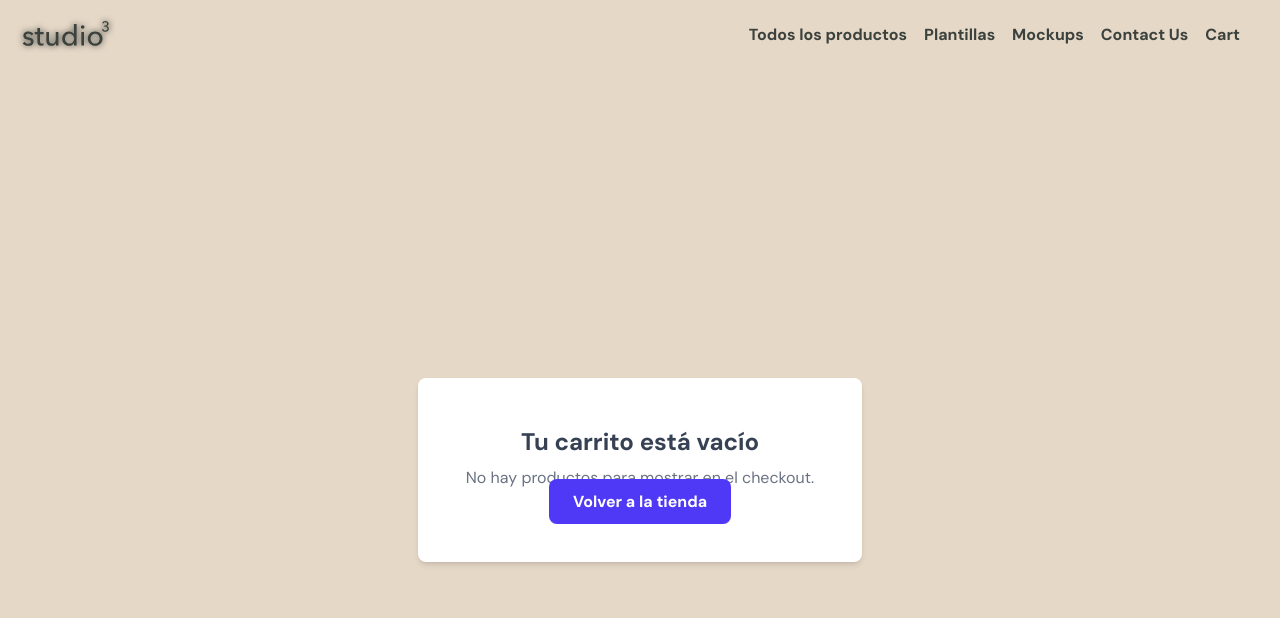
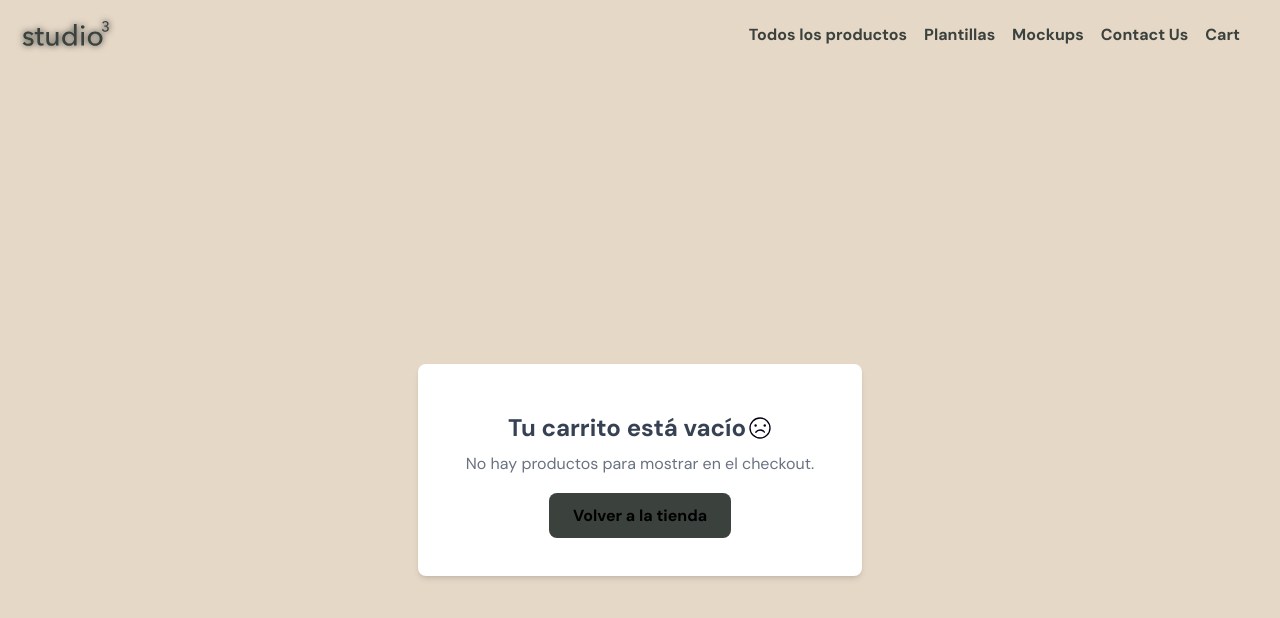
Before and after one commit to renatamandelman/prog3-tp4-ecommerce, a Next.js app: page /checkout in a window 1280 px wide. Shown: the top 618 px of the page. Built offline with nearby package versions, Linux system fonts and the light colour scheme.

Commit message:
checkout-ui2

```diff
--- a/src/components/CheckoutContainer.js
+++ b/src/components/CheckoutContainer.js
@@ -30,13 +30,13 @@ const CheckoutContainer = () => {
     return (
       <div className="bg-[#e6d8c7] min-h-screen flex items-center justify-center font-sans">
         <div className="text-center bg-white p-12 rounded-lg shadow-md">
-          <h1 className="text-2xl font-semibold text-gray-700">
-            Tu carrito está vacío
+          <h1 className="text-2xl font-semibold text-gray-700 flex justify-center items-center gap-0.5">
+            Tu carrito está vacío <svg xmlns="http://www.w3.org/2000/svg" width="24" height="24" viewBox="0 0 36 36"><path fill="#001" d="M18 2a16 16 0 1 0 16 16A16 16 0 0 0 18 2Zm0 30a14 14 0 1 1 14-14a14 14 0 0 1-14 14Z" className="clr-i-outline clr-i-outline-path-1"/><circle cx="25.16" cy="14.28" r="1.8" fill="#001" className="clr-i-outline clr-i-outline-path-2"/><circle cx="11.41" cy="14.28" r="1.8" fill="#001" className="clr-i-outline clr-i-outline-path-3"/><path fill="#001" d="M18.16 20a9 9 0 0 0-7.33 3.78a1 1 0 1 0 1.63 1.16a7 7 0 0 1 11.31-.13a1 1 0 0 0 1.6-1.2A9 9 0 0 0 18.16 20Z" className="clr-i-outline clr-i-outline-path-4"/><path fill="none" d="M0 0h36v36H0z"/></svg>
           </h1>
-          <p className="text-gray-500 mt-2">
+          <p className="text-gray-500 mt-2 mb-7">
             No hay productos para mostrar en el checkout.
           </p>
-          <Link href="/ourProducts" className="mt-12 bg-indigo-600 text-white font-bold py-3 px-6 rounded-lg hover:bg-indigo-700 transition">
+          <Link href="/ourProducts" className="bg-[var(--verde-oscuro)] font-bold py-3 px-6 rounded-lg hover:bg-[var(--naranja)] transition">
             Volver a la tienda
           </Link>
         </div>
```
